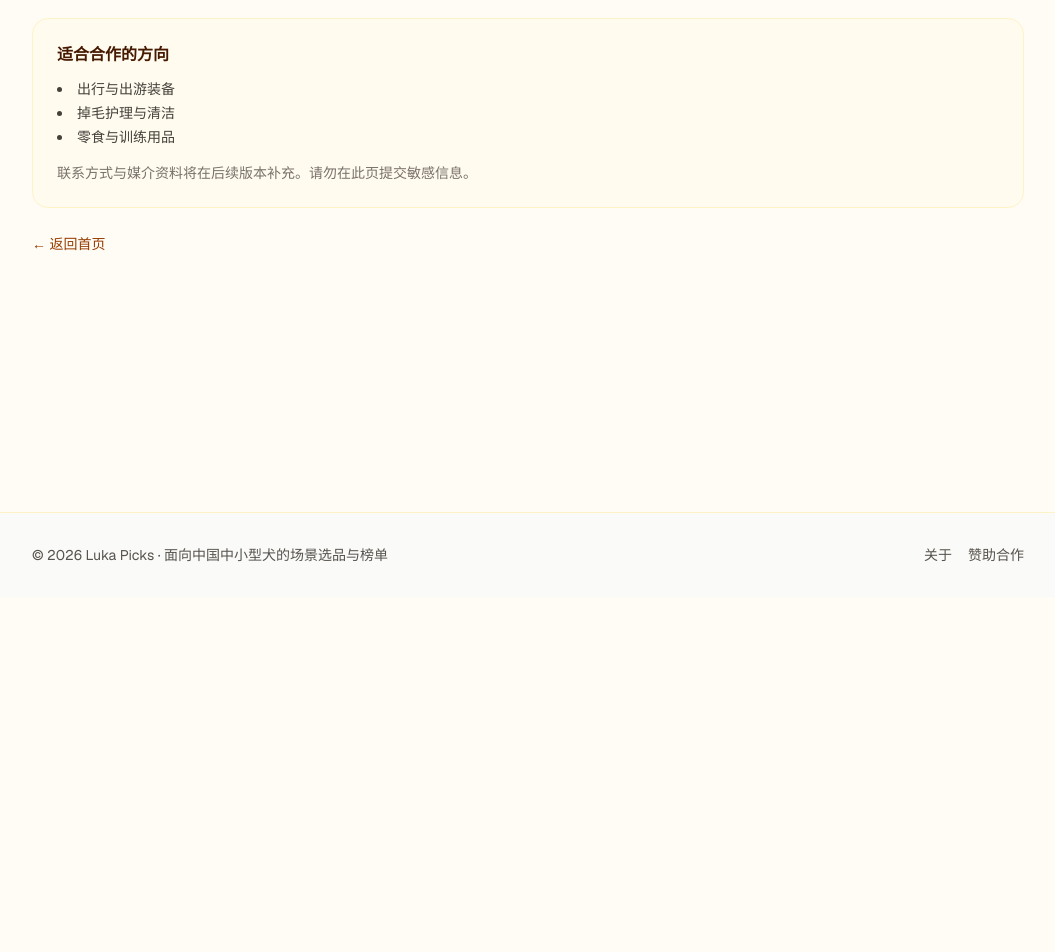
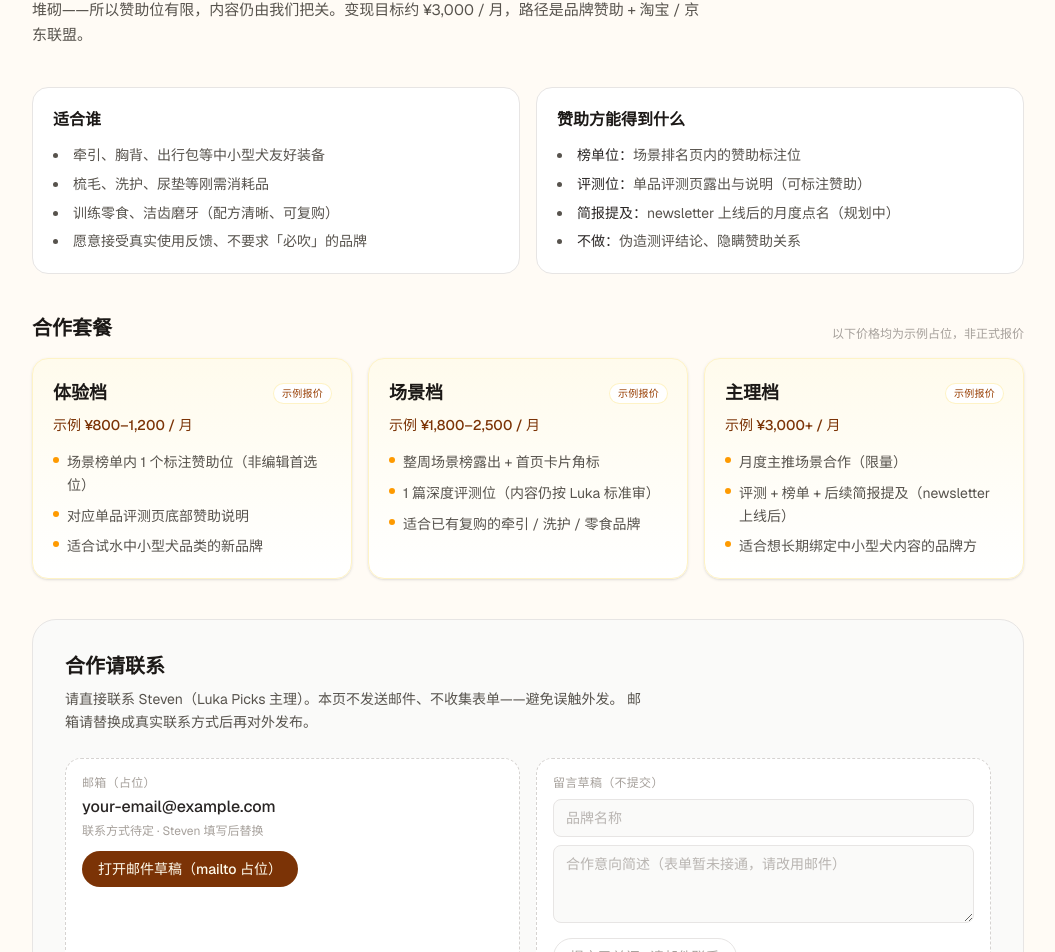
Before and after one commit to TTJJ0418/luka-picks, a Next.js app: page /sponsor in a window 1280 px wide. Shown: the part 203-1155 px from the top of the page, without its empty margins (112-1167 px from the left). Before the commit the page ends 800 px from the top, so only its background shows below. Built offline with nearby package versions, Linux system fonts and the light colour scheme.

Commit message:
feat(day4): taobao/jd affiliate placeholders + sponsor page
Split product links into taobaoUrl/jdUrl PLACEHOLDER fields with
淘宝看看/京东看看 CTAs; expand /sponsor with audience, deliverables,
example tiers, and non-submitting contact stub for Steven.

```diff
--- a/src/app/rank/[slug]/page.tsx
+++ b/src/app/rank/[slug]/page.tsx
@@ -112,7 +112,7 @@ async function RankContent({ params }: { params: Params }) {
       </ol>
 
       <p className="rounded-xl bg-stone-50 px-4 py-3 text-xs leading-relaxed text-stone-500">
-        声明：品牌与价位来自淘宝 / 京东常见在售款，分数为主观排序；购买链接目前为联盟占位（example.com），非正式导购结算。
+        声明：品牌与价位来自淘宝 / 京东常见在售款，分数为主观排序。「淘宝看看 / 京东看看」指向 example.com/PLACEHOLDER-* 占位，拿到真实联盟 ID 后只需改 src/data/rankings.ts。
       </p>
 
       <Link href="/" className="inline-block text-sm text-amber-800 hover:underline">
--- a/src/app/sponsor/page.tsx
+++ b/src/app/sponsor/page.tsx
@@ -3,30 +3,184 @@ import Link from "next/link";
 
 export const metadata: Metadata = {
   title: "品牌合作",
+  description:
+    "Luka Picks 品牌赞助说明：场景榜位、评测露出、后续简报提及。合作联系方式待 Steven 填写。",
 };
+
+const tiers = [
+  {
+    name: "体验档",
+    tag: "示例报价",
+    price: "示例 ¥800–1,200 / 月",
+    points: [
+      "场景榜单内 1 个标注赞助位（非编辑首选位）",
+      "对应单品评测页底部赞助说明",
+      "适合试水中小型犬品类的新品牌",
+    ],
+  },
+  {
+    name: "场景档",
+    tag: "示例报价",
+    price: "示例 ¥1,800–2,500 / 月",
+    points: [
+      "整周场景榜露出 + 首页卡片角标",
+      "1 篇深度评测位（内容仍按 Luka 标准审）",
+      "适合已有复购的牵引 / 洗护 / 零食品牌",
+    ],
+  },
+  {
+    name: "主理档",
+    tag: "示例报价",
+    price: "示例 ¥3,000+ / 月",
+    points: [
+      "月度主推场景合作（限量）",
+      "评测 + 榜单 + 后续简报提及（newsletter 上线后）",
+      "适合想长期绑定中小型犬内容的品牌方",
+    ],
+  },
+];
 
 export default function SponsorPage() {
   return (
-    <div className="space-y-6">
-      <div>
-        <h1 className="text-3xl font-bold text-stone-900">品牌合作 / 赞助</h1>
-        <p className="mt-3 max-w-2xl leading-relaxed text-stone-600">
-          Luka Picks 面向中国中小型犬主人做场景榜单与评测。商业化路径以品牌赞助 +
-          淘宝 / 京东联盟为主，目标约 ¥3,000 / 月。本页为占位，暂不开放表单提交。
+    <div className="space-y-10">
+      <header className="space-y-3">
+        <p className="text-sm font-medium text-amber-800">Brand sponsorship</p>
+        <h1 className="text-3xl font-bold tracking-tight text-stone-900">
+          品牌合作 / 赞助
+        </h1>
+        <p className="max-w-2xl text-[15px] leading-relaxed text-stone-600">
+          Luka Picks（卢卡精选）做给中国中小型犬主人看的场景榜与评测。读者要的是「少踩雷」，
+          不是硬广堆砌——所以赞助位有限，内容仍由我们把关。变现目标约 ¥3,000 /
+          月，路径是品牌赞助 + 淘宝 / 京东联盟。
         </p>
-      </div>
+      </header>
 
-      <div className="rounded-2xl border border-amber-100 bg-amber-50/60 p-6">
-        <h2 className="font-semibold text-amber-950">适合合作的方向</h2>
-        <ul className="mt-3 list-inside list-disc space-y-1 text-sm text-stone-700">
-          <li>出行与出游装备</li>
-          <li>掉毛护理与清洁</li>
-          <li>零食与训练用品</li>
+      <section className="grid gap-4 sm:grid-cols-2">
+        <div className="rounded-2xl border border-stone-200 bg-white p-5">
+          <h2 className="font-semibold text-stone-900">适合谁</h2>
+          <ul className="mt-3 list-inside list-disc space-y-1.5 text-sm leading-relaxed text-stone-600">
+            <li>牵引、胸背、出行包等中小型犬友好装备</li>
+            <li>梳毛、洗护、尿垫等刚需消耗品</li>
+            <li>训练零食、洁齿磨牙（配方清晰、可复购）</li>
+            <li>愿意接受真实使用反馈、不要求「必吹」的品牌</li>
+          </ul>
+        </div>
+        <div className="rounded-2xl border border-stone-200 bg-white p-5">
+          <h2 className="font-semibold text-stone-900">赞助方能得到什么</h2>
+          <ul className="mt-3 list-inside list-disc space-y-1.5 text-sm leading-relaxed text-stone-600">
+            <li>
+              <span className="font-medium text-stone-800">榜单位：</span>
+              场景排名页内的赞助标注位
+            </li>
+            <li>
+              <span className="font-medium text-stone-800">评测位：</span>
+              单品评测页露出与说明（可标注赞助）
+            </li>
+            <li>
+              <span className="font-medium text-stone-800">简报提及：</span>
+              newsletter 上线后的月度点名（规划中）
+            </li>
+            <li>
+              <span className="font-medium text-stone-800">不做：</span>
+              伪造测评结论、隐瞒赞助关系
+            </li>
+          </ul>
+        </div>
+      </section>
+
+      <section>
+        <div className="mb-4 flex flex-wrap items-end justify-between gap-2">
+          <h2 className="text-xl font-semibold text-stone-900">合作套餐</h2>
+          <p className="text-xs text-stone-400">
+            以下价格均为示例占位，非正式报价
+          </p>
+        </div>
+        <ul className="grid gap-4 lg:grid-cols-3">
+          {tiers.map((tier) => (
+            <li
+              key={tier.name}
+              className="flex flex-col rounded-2xl border border-amber-100 bg-gradient-to-b from-amber-50/80 to-white p-5 shadow-sm"
+            >
+              <div className="flex items-center justify-between gap-2">
+                <h3 className="text-lg font-semibold text-stone-900">
+                  {tier.name}
+                </h3>
+                <span className="rounded-full bg-white px-2 py-0.5 text-[10px] font-medium uppercase tracking-wide text-amber-800 ring-1 ring-amber-100">
+                  {tier.tag}
+                </span>
+              </div>
+              <p className="mt-2 text-sm font-medium text-amber-900">
+                {tier.price}
+              </p>
+              <ul className="mt-4 flex-1 space-y-2 text-sm leading-relaxed text-stone-600">
+                {tier.points.map((p) => (
+                  <li key={p} className="flex gap-2">
+                    <span className="mt-1.5 h-1.5 w-1.5 shrink-0 rounded-full bg-amber-500" />
+                    <span>{p}</span>
+                  </li>
+                ))}
+              </ul>
+            </li>
+          ))}
         </ul>
-        <p className="mt-4 text-sm text-stone-500">
-          联系方式与媒介资料将在后续版本补充。请勿在此页提交敏感信息。
+      </section>
+
+      <section className="rounded-3xl border border-stone-200 bg-stone-50 px-6 py-8 sm:px-8">
+        <h2 className="text-xl font-semibold text-stone-900">合作请联系</h2>
+        <p className="mt-2 max-w-xl text-sm leading-relaxed text-stone-600">
+          请直接联系 Steven（Luka Picks 主理）。本页不发送邮件、不收集表单——避免误触外发。
+          邮箱请替换成真实联系方式后再对外发布。
         </p>
-      </div>
+
+        <div className="mt-6 grid gap-4 sm:grid-cols-2">
+          <div className="rounded-2xl border border-dashed border-stone-300 bg-white p-4">
+            <p className="text-xs font-medium uppercase tracking-wide text-stone-400">
+              邮箱（占位）
+            </p>
+            <p className="mt-1 font-medium text-stone-800">
+              your-email@example.com
+            </p>
+            <p className="mt-1 text-xs text-stone-400">
+              联系方式待定 · Steven 填写后替换
+            </p>
+            <a
+              href="mailto:your-email@example.com?subject=Luka%20Picks%20品牌合作咨询"
+              className="mt-3 inline-flex rounded-full bg-amber-900 px-4 py-2 text-sm font-medium text-amber-50 hover:bg-amber-800"
+            >
+              打开邮件草稿（mailto 占位）
+            </a>
+          </div>
+
+          <div className="rounded-2xl border border-dashed border-stone-300 bg-white p-4">
+            <p className="text-xs font-medium uppercase tracking-wide text-stone-400">
+              留言草稿（不提交）
+            </p>
+            <form className="mt-2 space-y-2" action="#" method="get">
+              <input
+                type="text"
+                name="brand"
+                placeholder="品牌名称"
+                disabled
+                className="w-full rounded-lg border border-stone-200 bg-stone-50 px-3 py-2 text-sm text-stone-500"
+              />
+              <textarea
+                name="note"
+                rows={3}
+                placeholder="合作意向简述（表单暂未接通，请改用邮件）"
+                disabled
+                className="w-full rounded-lg border border-stone-200 bg-stone-50 px-3 py-2 text-sm text-stone-500"
+              />
+              <button
+                type="button"
+                disabled
+                className="rounded-full border border-stone-200 px-4 py-2 text-sm text-stone-400"
+              >
+                提交已关闭 · 请邮件联系
+              </button>
+            </form>
+          </div>
+        </div>
+      </section>
 
       <Link href="/" className="inline-block text-sm text-amber-800 hover:underline">
         ← 返回首页
--- /dev/null
+++ b/src/components/AffiliateButtons.tsx
@@ -0,0 +1,34 @@
+import type { RankProduct } from "@/data/rankings";
+
+type Size = "sm" | "md";
+
+export function AffiliateButtons({
+  product,
+  size = "sm",
+}: {
+  product: Pick<RankProduct, "taobaoUrl" | "jdUrl" | "name">;
+  size?: Size;
+}) {
+  const pad = size === "md" ? "px-4 py-2 text-sm" : "px-3 py-1.5 text-xs";
+
+  return (
+    <div className="flex flex-wrap gap-2">
+      <a
+        href={product.taobaoUrl}
+        className={`inline-flex items-center justify-center rounded-full border border-dashed border-orange-200 bg-orange-50/80 font-medium text-orange-900 hover:bg-orange-50 ${pad}`}
+        title="淘宝联盟占位链接 · 非真实追踪"
+        rel="noopener noreferrer"
+      >
+        淘宝看看
+      </a>
+      <a
+        href={product.jdUrl}
+        className={`inline-flex items-center justify-center rounded-full border border-dashed border-red-200 bg-red-50/70 font-medium text-red-900 hover:bg-red-50 ${pad}`}
+        title="京东联盟占位链接 · 非真实追踪"
+        rel="noopener noreferrer"
+      >
+        京东看看
+      </a>
+    </div>
+  );
+}
--- a/src/components/ProductRankRow.tsx
+++ b/src/components/ProductRankRow.tsx
@@ -1,4 +1,5 @@
 import Link from "next/link";
+import { AffiliateButtons } from "@/components/AffiliateButtons";
 import type { RankProduct } from "@/data/rankings";
 
 export function ProductRankRow({
@@ -53,20 +54,14 @@ export function ProductRankRow({
         </p>
       </div>
 
-      <div className="flex shrink-0 flex-col gap-2 sm:w-36 sm:justify-center">
+      <div className="flex shrink-0 flex-col gap-2 sm:w-40 sm:justify-center">
         <Link
           href={`/review/${product.reviewSlug}`}
           className="inline-flex items-center justify-center rounded-full bg-amber-800 px-4 py-2 text-sm font-medium text-white hover:bg-amber-700"
         >
           看评测
         </Link>
-        <a
-          href={product.affiliateUrl}
-          className="inline-flex items-center justify-center rounded-full border border-dashed border-amber-200 px-4 py-2 text-center text-xs leading-snug text-amber-800/80 hover:bg-amber-50"
-          title="联盟链接占位，非真实跳转购买"
-        >
-          购买链接（占位）
-        </a>
+        <AffiliateButtons product={product} />
       </div>
     </li>
   );
```
Also changed, not shown: src/app/review/[slug]/page.tsx (+10 -8 lines), src/data/rankings.ts (+29 -11 lines), 1 other file (tests, documents, lock files or other folders).
